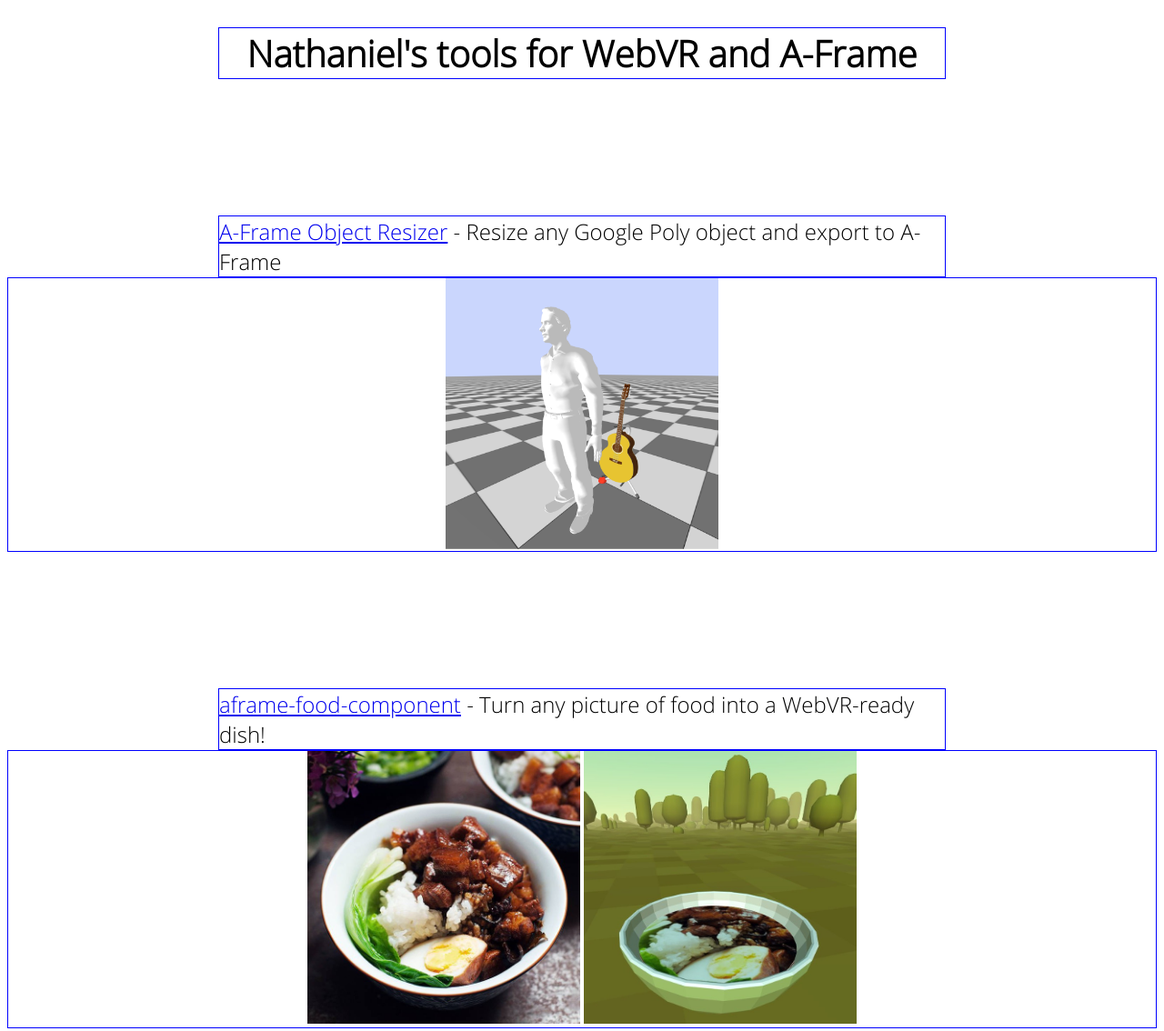
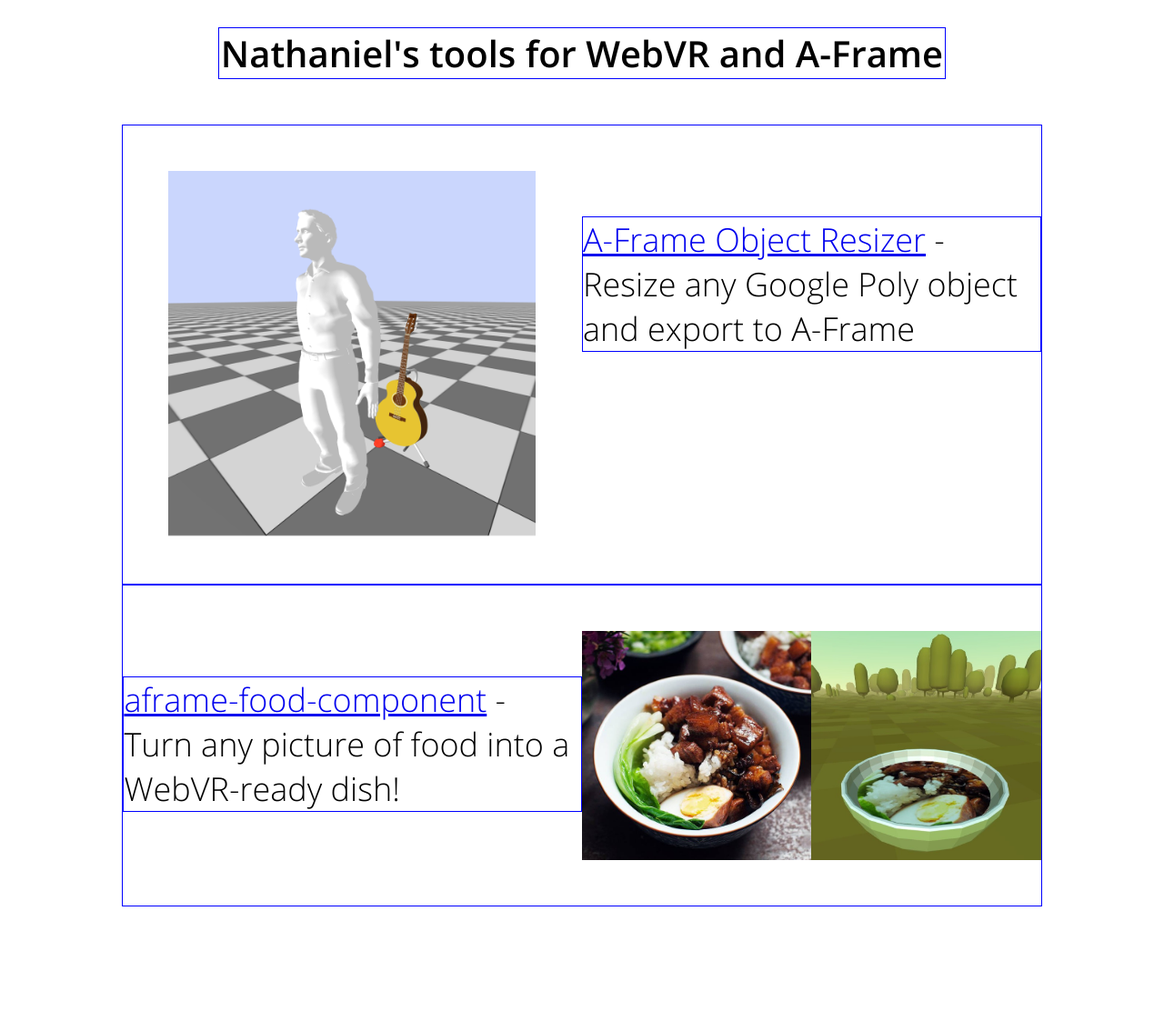
Before and after one commit to banada/banada.github.io, a plain HTML site: page webvr/index.html in a window 1280 px wide. Shown: the part 20-1154 px from the top of the page at 91% size. After the commit the page ends 1025 px from the top, so only its background shows below. Drawn offline with Linux system fonts and the light colour scheme.

Commit message:
Improved layout in /webvr

```diff
--- a/webvr/index.html
+++ b/webvr/index.html
@@ -4,14 +4,14 @@
     </head>
     <body>
         <h1>Nathaniel's tools for WebVR and A-Frame</h1>
-        <p class="link"><a href="/webvr/aframe-object-scaling">A-Frame Object Resizer</a> - Resize any Google Poly object and export to A-Frame</p>
-        <div class="thumbnail-ctnr">
-            <img class="thumbnail" src="scaling-thumbnail.png"></img>
+        <div class="container">
+            <img id="scaling-thumbnail" src="scaling-thumbnail.png"></img>
+            <p id="scaling-text"><a href="/webvr/aframe-object-scaling">A-Frame Object Resizer</a> - Resize any Google Poly object and export to A-Frame</p>
         </div>
-        <p class="link"><a href="/webvr/aframe-food-component">aframe-food-component</a> - Turn any picture of food into a WebVR-ready dish!</p>
-        <div class="thumbnail-ctnr">
-            <img class="thumbnail" src="food_original.jpg"></img>
-            <img class="thumbnail" src="food_vr.jpg"></img>
+        <div class="container">
+            <img id="food-thumbnail-2" src="food_vr.jpg"></img>
+            <img id="food-thumbnail-1" src="food_original.jpg"></img>
+            <p id="food-text"><a href="/webvr/aframe-food-component">aframe-food-component</a> - Turn any picture of food into a WebVR-ready dish!</p>
         </div>
     </body>
 </html>
--- a/webvr/styles.css
+++ b/webvr/styles.css
@@ -1,6 +1,11 @@
 @font-face {
     font-family: open_sans_light;
     src: url(https://banada.github.io/webvr/fonts/OpenSans-Light.ttf);
+}
+
+@font-face {
+    font-family: open_sans_semibold;
+    src: url(https://banada.github.io/webvr/fonts/OpenSans-SemiBold.ttf);
 }
 
 * {
@@ -10,12 +15,11 @@
 }
 
 h1 {
-    font-family: open_sans_light;
+    font-family: open_sans_semibold;
     font-size: 40px;
     text-align: center;
     max-width: 800px;
-    margin: 0 auto;
-    margin-top: 50px;
+    margin: 50px auto;
     border: solid blue 1px;
 }
 
@@ -30,33 +34,86 @@
 }
 
 p {
-    font-size: 24px;
+    font-size: 36px;
     font-family: open_sans_light;
     max-width: 800px;
     margin: 0 auto;
     border: solid blue 1px;
 }
 
-p.link {
-    margin-top: 150px;
+.container {
+    overflow: auto;
+    width: 80%;
+    margin: 0 auto;
+    position: relative;
+    border: solid blue 1px;
+}
+
+#scaling-thumbnail {
+    max-width: 40%;
+    float: left;
+    margin: 50px 50px;
+}
+
+#scaling-text {
+    margin-top: 100px;
+    margin-left: 50%;
+}
+
+#food-thumbnail-1 {
+    max-width: 25%;
+    margin: 50px auto;
+    float: right;
+}
+
+#food-thumbnail-2 {
+    max-width: 25%;
+    margin: 50px auto;
+    float: right;
+}
+
+#food-text {
+    margin-top: 100px;
+    margin-right: 50%;
+}
+
+@media screen and (max-width: 1100px) {
+    #scaling-thumbnail {
+        margin: 50px 30%;
+    }
+
+    #scaling-text {
+        clear: left;
+        margin: 50px auto;
+    }
+
+    #food-thumbnail-1 {
+        margin-right: 0px;
+    }
+
+    #food-thumbnail-2 {
+        margin-right: 100px;
+    }
+
+    #food-text {
+        clear: right;
+        margin: 50px auto;
+    }
 }
 
 p.controls {
     margin-top: 50px;
 }
 
-.control-list {
-    margin-left: 100px;
+p.control-item {
+    position: relative;
+    margin-left: 50px;
 }
 
-.thumbnail {
-    max-width: 300px;
+.control-list > p {
     margin: 0 auto;
-}
-
-.thumbnail-ctnr {
-    border: solid blue 1px;
-    text-align: center;
+    text-indent: 50px;
+    font-size: 18px;
 }
 
 #scene {
```
Also changed, not shown: webvr/aframe-object-scaling/index.html (+3 -3 lines).
